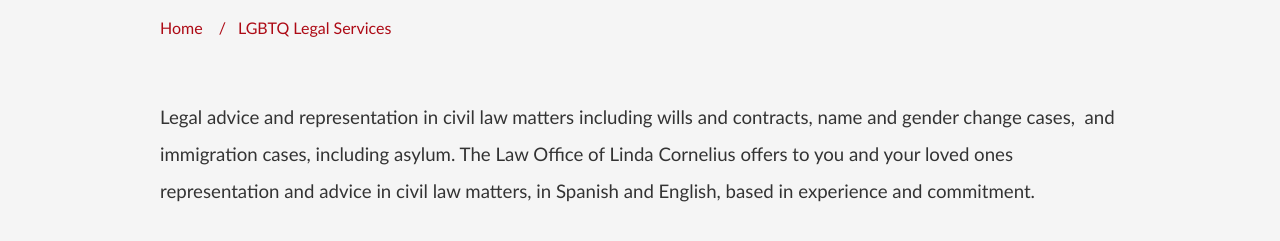
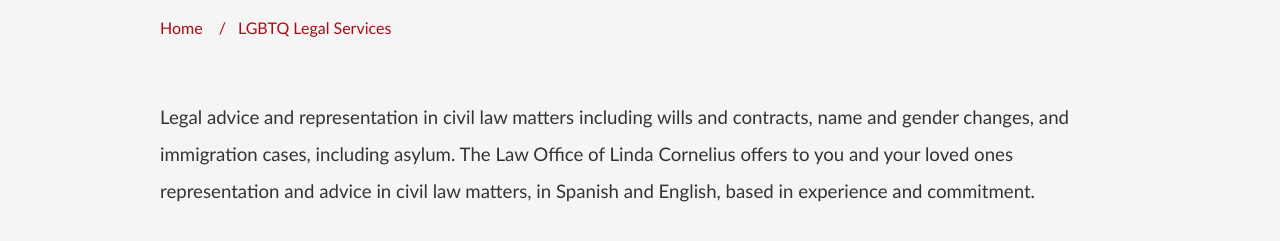
Before and after one commit to edamtoft/cornelius.legal.site, a Jekyll site: the page built from _practice/general.markdown, in a window 1280 px wide and 900 px high, scrolled down 434 px. Shown: the part 154-395 px from the top of the window. Built offline with Jekyll 4.4.1, drawn with Linux system fonts in a browser that asks for light colours; nearby versions of some CDN libraries.

Commit message:
Updated '/_practice/general.markdown' via CloudCannon

```diff
--- a/_practice/general.markdown
+++ b/_practice/general.markdown
@@ -2,12 +2,12 @@
 title: LGBTQ Legal Services
 identifier: LGBTQ
 layout: page
-description_text: Legal advice and representation in civil law matters including wills
-  and contracts, name and gender change cases,  and immigration cases, including asylum.
+description_text: 'Legal advice and representation in civil law matters including wills and contracts, name and gender change cases,  and immigration cases, including asylum.'
 language: english
 icon: balance-scale
-banner_image: "/assets/books.jpg"
+banner_image: /assets/books.jpg
 sitemap: true
 ---
 
-Legal advice and representation in civil law matters including wills and contracts, name and gender change cases, &nbsp;and immigration cases, including asylum. The Law Office of Linda Cornelius offers to you and your loved ones representation and advice in civil law matters, in Spanish and English, based in experience and commitment.
+
+Legal advice and representation in civil law matters including wills and contracts, name and gender changes, and immigration cases, including asylum. The Law Office of Linda Cornelius offers to you and your loved ones representation and advice in civil law matters, in Spanish and English, based in experience and commitment.
```
